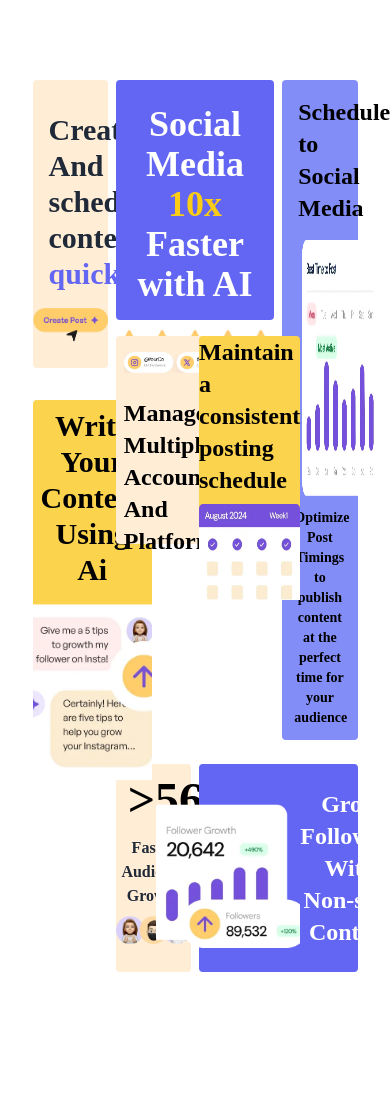
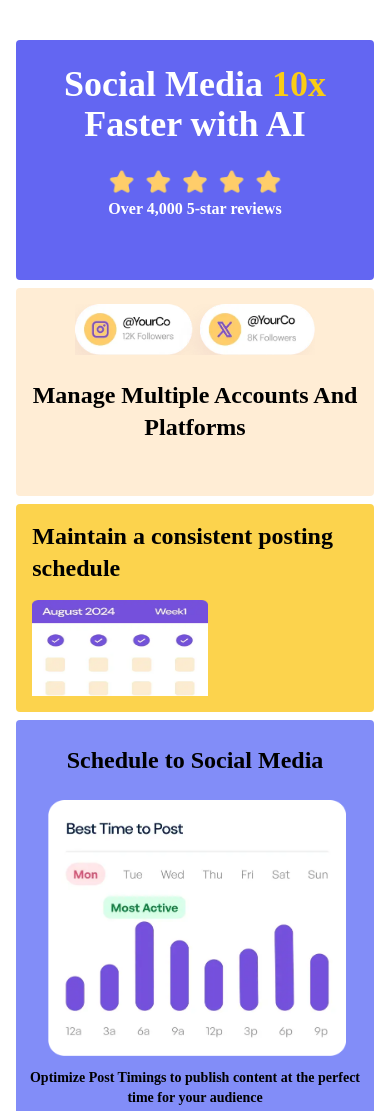
Before and after one commit to Jeyker-Dev/Bento-Grid, a website: page src/public/index.html in a window 390 px wide. Shown: the top 1111 px of the page. Before the commit the page ends 972 px from the top, so only its background shows below. Drawn offline with Linux system fonts and the light colour scheme; a web font is replaced by a local one.

Commit message:
Agregado Responsive Design

```diff
--- a/src/public/index.html
+++ b/src/public/index.html
@@ -12,10 +12,10 @@
 </head>
 <body class="bg-sky-40 min-h-screen">
   <!--  Main Content  -->
-  <main class="w-10/12 mx-auto mt-20 grid grid-cols-8 gap-2 relative">
+  <main class="w-11/12 sm:w-10/12 mx-auto mt-10 sm:mt-20 grid grid-cols-1 sm:grid-cols-8 gap-2 sm:relative">
 
     <!--  First Column -->
-    <div class="bg-orange-100 col-start-1 col-end-3 row-start-1 rounded h-72">
+    <div class="bg-orange-100 sm:col-start-1 sm:col-end-3 sm:row-start-1 rounded h-72">
       <p class="mx-auto p-4 font-semibold font-vesper text-3xl mt-4">
         Create And schedule contend <span class="text-indigo-500">quicker.</span>
       </p>
@@ -25,7 +25,7 @@
     <!--  Here End First Column -->
 
     <!--  Second Column -->
-    <div class="bg-indigo-500 rounded col-start-3 col-end-7 h-60">
+    <div class="bg-indigo-500 rounded col-start-1 row-start-1 sm:col-start-3 sm:col-end-7 h-60">
       <p class="text-white text-4xl font-vesper font-semibold text-center py-6 px-4">
         Social Media <span class="text-yellow-400">10x</span>
         Faster with AI
@@ -36,16 +36,16 @@
     <!--  Here End Second Column -->
 
         <!--  Third Column -->
-    <div class="bg-indigo-400 col-span-2 rounded">
-        <p class="text-2xl font-vesper font-semibold text-balance p-4 text-black">Schedule to Social Media</p>
-        <img src="../assets/images/illustration-schedule-posts.webp" alt="Image Schedule Post" class="w-44 h-64 object-fill object-center ml-5">
+    <div class="bg-indigo-400 sm:col-span-2 rounded row-start-4 sm:row-start-1">
+        <p class="text-2xl font-vesper font-semibold text-balance p-4 text-black text-center my-2">Schedule to Social Media</p>
+        <img src="../assets/images/illustration-schedule-posts.webp" alt="Image Schedule Post" class="w-10/12 sm:w-44 h-64 object-fill object-center ml-8 sm:ml-5">
         <p class="text-sm text-black text-center font-vesper font-semibold m-3">
           Optimize Post Timings to publish content at the perfect time for your audience
         </p>
     </div>
     <!--  Here End Third Column -->
 
-    <div class="bg-amber-300 col-start-1 col-span-2 rounded absolute top-80">
+    <div class="bg-amber-300 rounded sm:col-start-1 sm:col-span-2 sm:absolute sm:top-80">
       <p class="text-center text-black font-vesper font-semibold text-3xl p-2">
         Write Your Content Using Ai
       </p>
@@ -53,31 +53,31 @@
       <img src="../assets/images/illustration-ai-content.webp" alt="Image AI Content" class="w-36 h-44 mx-auto object-cover mt-2">
     </div>
 
-    <div class="bg-orange-100 col-start-3 col-span-2 h-52 rounded absolute top-64">
-      <img src="../assets/images/illustration-multiple-platforms.webp" alt="Image Multiple Platform" class="w-60 object-cover mx-auto py-4 px-2">
+    <div class="bg-orange-100 rounded h-52 row-start-2 sm:row-start-1 sm:col-start-3 sm:col-span-2 sm:absolute sm:top-64">
+      <img src="../assets/images/illustration-multiple-platforms.webp" alt="Image Multiple Platform" class="w-60 object-cover mx-auto my-4">
 
-      <p class="text-2xl text-black font-vesper font-semibold p-2">
+      <p class="text-2xl sm:text-xl text-black font-vesper font-semibold mx-auto text-center p-2">
         Manage Multiple Accounts And Platforms
       </p>
     </div>
 
-    <div class="bg-amber-300 col-start-5 col-span-2 h-52 rounded absolute top-64">
-      <p class="text-2xl text-black font-vesper font-semibold">
+    <div class="bg-amber-300 rounded h-52 row-start-3 sm:row-start-1 sm:col-start-5 sm:col-span-2 sm:absolute sm:top-64">
+      <p class="text-2xl sm:text-xl text-black font-vesper font-semibold text-start ml-4 my-4 sm:my-0 sm:mt-2 pr-2">
         Maintain a consistent posting schedule
       </p>
-      <img src="../assets/images/illustration-consistent-schedule.webp" alt="Image Consistent Schedule" class="w-44 h-24 mx-auto object-center object-fill mt-2">
+      <img src="../assets/images/illustration-consistent-schedule.webp" alt="Image Consistent Schedule" class="w-44 h-24 ml-4 object-center object-fill mt-2">
     </div>
 
-    <div class="bg-orange-100 col-start-3 col-span-2 h-52 rounded mt-4">
-      <p class="text-5xl text-black font-vesper font-semibold p-3 text-center"> >56>% </p>
-            <p class="text-center font-vesper font-semibold">Faster Audience Growth</p>
+    <div class="bg-orange-100 rounded h-52 row-start-6 sm:row-start-2 sm:col-start-3 sm:col-span-2 mt-4">
+      <p class="text-start sm:text-center text-5xl text-black font-vesper font-semibold p-3"> >56>% </p>
+            <p class="text-start ml-4 sm:ml-0 sm:text-center font-vesper font-semibold">Faster Audience Growth</p>
 
-            <img src="../assets/images/illustration-audience-growth.webp" alt="Image Audience Growth" class="w-44 mt-2 object-cover object-center">
+            <img src="../assets/images/illustration-audience-growth.webp" alt="Image Audience Growth" class="w-44 mt-2 object-cover object-center ml-4 sm:ml-0">
     </div>
 
-    <div class="bg-indigo-500 col-start-5 col-span-4 h-52 flex items-center justify-center rounded mt-4">
-      <img src="../assets/images/illustration-grow-followers.webp" alt="Image Grow Followers" class="w-36 h-36 object-cover mt-4 ml-4">
-      <p class="text-white text-2xl font-vesper font-semibold text-balance text-center mr-4">
+    <div class="bg-indigo-500 rounded h-64 sm:h-52 row-start-5 sm:row-start-2 sm:col-start-5 sm:col-span-4 flex flex-col sm:flex-row items-center justify-center mt-4">
+      <img src="../assets/images/illustration-grow-followers.webp" alt="Image Grow Followers" class=" w-44 sm:w-36 h-36 object-cover mt-4 ml-4">
+      <p class="text-white text-2xl font-vesper font-semibold text-balance text-center mr-4 mt-3 sm:mt-0">
         Grow Followers With Non-stop Content
       </p>
     </div>
```
Also changed, not shown: src/dist/output.css.
